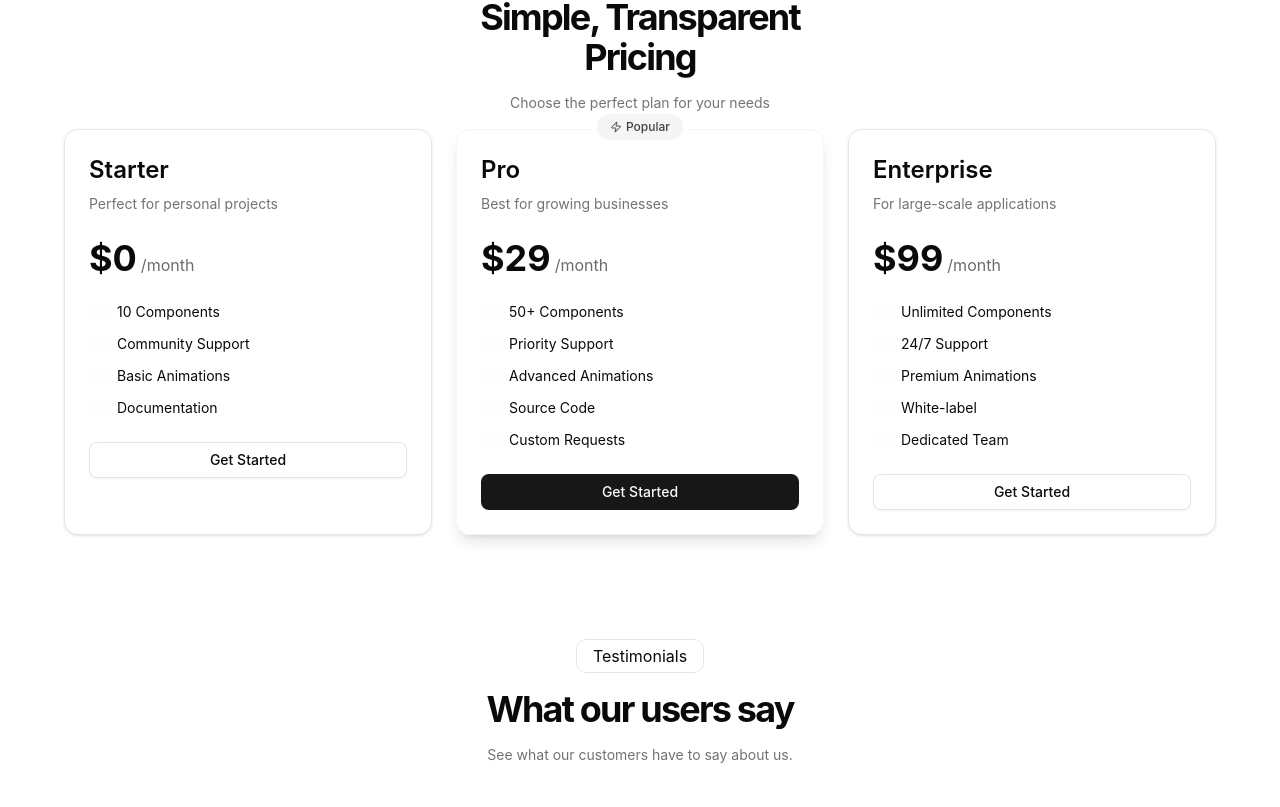
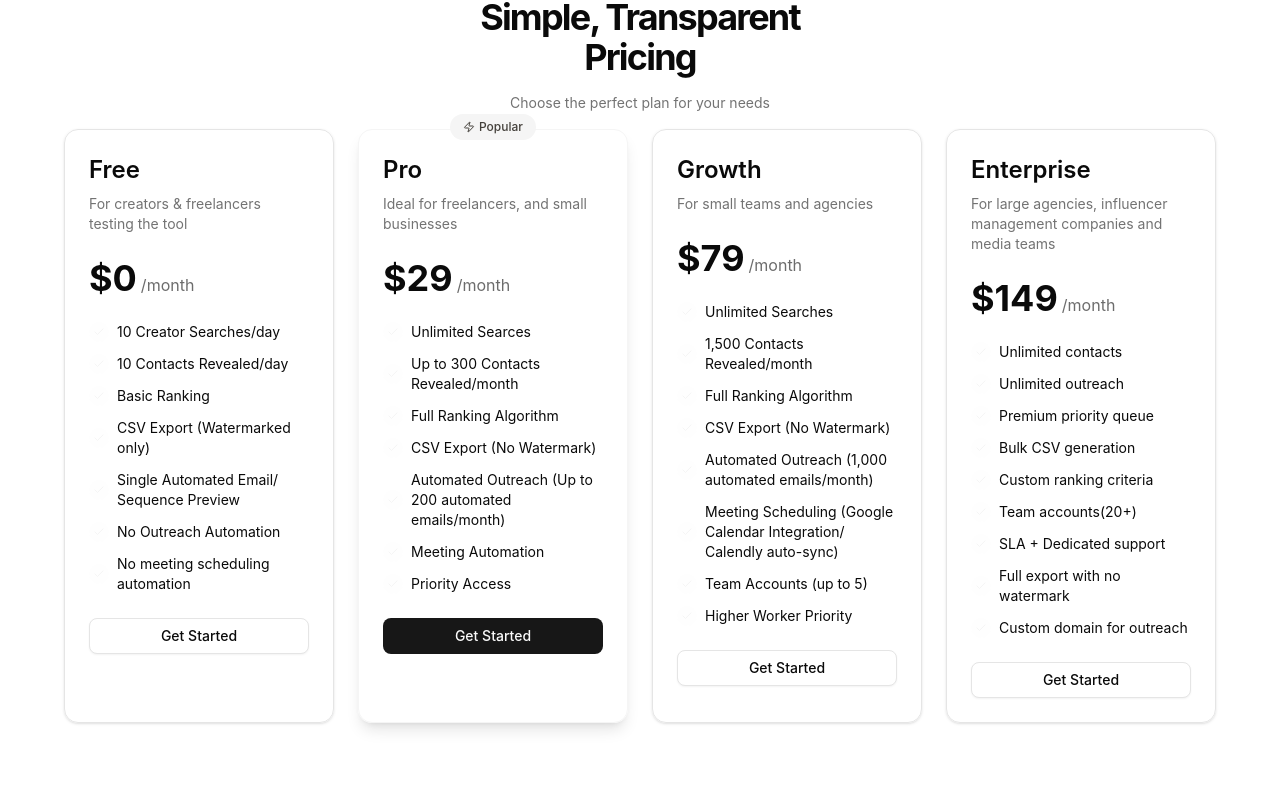
Before and after one commit to mahiavincent/tubeout, a Next.js app: page / in a window 1280 px wide. Shown: the part 1353-2160 px from the top of the page. Built offline with nearby package versions, Linux system fonts and the light colour scheme; grey boxes are pictures that could not be loaded.

Commit message:
Updated Files

```diff
--- a/src/app/dashboard/components/Empty.tsx
+++ b/src/app/dashboard/components/Empty.tsx
@@ -13,7 +13,7 @@ import {
 
 export function EmptyDemo() {
     return (
-        <Empty className="flex items-center mt-10 md:mt-1">
+        <Empty className="flex items-center mt-10 md:mt-0">
             <EmptyHeader>
                 <EmptyMedia variant="icon">
                     <IconEyeSearch />
@@ -24,16 +24,16 @@ export function EmptyDemo() {
                     your first creators.
                 </EmptyDescription>
             </EmptyHeader>
-            {/* <EmptyContent>
+            <EmptyContent>
                 <div className="flex gap-2">
-                    <Button>Create Project</Button>
-                    <Button variant="outline">Import Project</Button>
+                    <Button>Find Creators</Button>
+                    <Button variant="outline">Import CSV</Button>
                 </div>
-            </EmptyContent> */}
+            </EmptyContent>
             <Button
                 variant="link"
                 asChild
-                className="text-muted-foreground"
+                className="text-muted-foreground text-[12px]"
                 size="sm"
             >
                 <a href="#">
--- a/src/app/dashboard/page.tsx
+++ b/src/app/dashboard/page.tsx
@@ -97,8 +97,8 @@ export default function Page() {
                                 </div>
                             </div>
                             <div className="border-1 border-stone-200 dark:border-stone-200/10 flex-1 rounded-xl md:h-[20%] p-3 overflow-y-auto">
-                                <h4 className="scroll-m-20 text-lg font-semibold tracking-tight">Find Creators</h4>
-                                <div className="flex gap-3 flex-col-reverse mt-2 w-auto md:flex-row">
+                                <h4 className="scroll-m-20 text-lg font-semibold tracking-tight">Overview</h4>
+                                {/* <div className="flex gap-3 flex-col-reverse mt-2 w-auto md:flex-row">
                                     <div className="flex items-center border-1 border-stone-200 dark:border-stone-200/20 rounded-lg px-3 w-[100%]">
                                         <Search color="gray" size={21} onClick={() => toast.info('Welcome to TubeOut', { position: 'top-center' })}></Search>
                                         <Input className="text-sm dark:bg-neutral shadow-none w-[100%] focus-visible:outline-none focus-visible:ring-0 focus:ring-0 border-0" type="text" placeholder="Search keywords (e.g., 'tech review', 'fitness coach')"></Input>
@@ -115,7 +115,7 @@ export default function Page() {
                                             placeholder="Country"
                                         ></Combobox>
                                     </div>
-                                </div>
+                                </div> */}
                                 <EmptyDemo ></EmptyDemo>
                             </div>
                         </div>
--- a/src/components/app-sidebar.tsx
+++ b/src/components/app-sidebar.tsx
@@ -11,7 +11,7 @@ import {
   PieChart,
   Send,
   Settings2,
-  SquareTerminal,
+  LayoutDashboard
 } from "lucide-react"
 
 import { NavMain } from "@/components/nav-main"
@@ -36,67 +36,59 @@ const data = {
   },
   navMain: [
     {
-      title: "Playground",
+      title: "Dashboard",
       url: "#",
-      icon: SquareTerminal,
+      icon: LayoutDashboard,
       isActive: true,
       items: [
         {
-          title: "History",
+          title: "Find Creators",
           url: "#",
         },
         {
-          title: "Starred",
-          url: "#",
-        },
-        {
-          title: "Settings",
+          title: "Contacts Export",
           url: "#",
         },
       ],
     },
     {
-      title: "Models",
+      title: "Automation",
       url: "#",
       icon: Bot,
       items: [
         {
-          title: "Genesis",
+          title: "Send Email",
           url: "#",
         },
         {
-          title: "Explorer",
-          url: "#",
-        },
-        {
-          title: "Quantum",
+          title: "Set up Meeting",
           url: "#",
         },
       ],
     },
-    {
-      title: "Documentation",
-      url: "#",
-      icon: BookOpen,
-      items: [
-        {
-          title: "Introduction",
-          url: "#",
-        },
-        {
-          title: "Get Started",
-          url: "#",
-        },
-        {
-          title: "Tutorials",
-          url: "#",
-        },
-        {
-          title: "Changelog",
-          url: "#",
-        },
-      ],
-    },
+    // {
+    //   title: "Documentation",
+    //   url: "#",
+    //   icon: BookOpen,
+    //   items: [
+    //     {
+    //       title: "Introduction",
+    //       url: "#",
+    //     },
+    //     {
+    //       title: "Get Started",
+    //       url: "#",
+    //     },
+    //     {
+    //       title: "Tutorials",
+    //       url: "#",
+    //     },
+    //     {
+    //       title: "Changelog",
+    //       url: "#",
+    //     },
+    //   ],
+    // },
     {
       title: "Settings",
       url: "#",
@@ -107,7 +99,7 @@ const data = {
           url: "#",
         },
         {
-          title: "Team",
+          title: "Profile",
           url: "#",
         },
         {
@@ -135,17 +127,17 @@ const data = {
   ],
   projects: [
     {
-      name: "Design Engineering",
+      name: "Gmail",
       url: "#",
       icon: Frame,
     },
     {
-      name: "Sales & Marketing",
+      name: "Google Calendar",
       url: "#",
       icon: PieChart,
     },
     {
-      name: "Travel",
+      name: "Google Meet",
       url: "#",
       icon: Map,
     },
--- a/src/components/nav-main.tsx
+++ b/src/components/nav-main.tsx
@@ -35,7 +35,7 @@ export function NavMain({
 }) {
   return (
     <SidebarGroup>
-      <SidebarGroupLabel>Platform</SidebarGroupLabel>
+      <SidebarGroupLabel>Overview</SidebarGroupLabel>
       <SidebarMenu>
         {items.map((item) => (
           <Collapsible key={item.title} asChild defaultOpen={item.isActive}>
--- a/src/components/nav-projects.tsx
+++ b/src/components/nav-projects.tsx
@@ -1,8 +1,10 @@
 "use client"
 
 import {
+  CircuitBoardIcon,
   Folder,
   MoreHorizontal,
+  PlusCircle,
   Share,
   Trash2,
   type LucideIcon,
@@ -38,7 +40,7 @@ export function NavProjects({
 
   return (
     <SidebarGroup className="group-data-[collapsible=icon]:hidden">
-      <SidebarGroupLabel>Projects</SidebarGroupLabel>
+      <SidebarGroupLabel>Integrations</SidebarGroupLabel>
       <SidebarMenu>
         {projects.map((item) => (
           <SidebarMenuItem key={item.name}>
@@ -61,28 +63,22 @@ export function NavProjects({
                 align={isMobile ? "end" : "start"}
               >
                 <DropdownMenuItem>
-                  <Folder className="text-muted-foreground" />
-                  <span>View Project</span>
+                  <PlusCircle className="text-muted-foreground" />
+                  <span className="cursor-pointer ">Add New Account</span>
                 </DropdownMenuItem>
                 <DropdownMenuItem>
-                  <Share className="text-muted-foreground" />
-                  <span>Share Project</span>
+                  <CircuitBoardIcon className="text-muted-foreground" />
+                  <span className="cursor-pointer ">Change Account</span>
                 </DropdownMenuItem>
                 <DropdownMenuSeparator />
                 <DropdownMenuItem>
                   <Trash2 className="text-muted-foreground" />
-                  <span>Delete Project</span>
+                  <span className="cursor-pointer ">Delete Account</span>
                 </DropdownMenuItem>
               </DropdownMenuContent>
             </DropdownMenu>
           </SidebarMenuItem>
         ))}
-        <SidebarMenuItem>
-          <SidebarMenuButton>
-            <MoreHorizontal />
-            <span>More</span>
-          </SidebarMenuButton>
-        </SidebarMenuItem>
       </SidebarMenu>
     </SidebarGroup>
   )
--- a/src/components/sections/pricing-section.tsx
+++ b/src/components/sections/pricing-section.tsx
@@ -17,15 +17,18 @@ import { Badge } from "@/components/ui/badge";
 
 const plans = [
   {
-    name: "Starter",
+    name: "Free",
     price: "$0",
     period: "/month",
-    description: "Perfect for personal projects",
+    description: "For creators & freelancers testing the tool",
     features: [
-      "10 Components",
-      "Community Support",
-      "Basic Animations",
-      "Documentation",
+      "10 Creator Searches/day",
+      "10 Contacts Revealed/day",
+      "Basic Ranking",
+      "CSV Export (Watermarked only)",
+      "Single Automated Email/ Sequence Preview",
+      "No Outreach Automation",
+      "No meeting scheduling automation"
     ],
     popular: false,
   },
@@ -33,27 +36,50 @@ const plans = [
     name: "Pro",
     price: "$29",
     period: "/month",
-    description: "Best for growing businesses",
+    description: "Ideal for freelancers, and small businesses",
     features: [
-      "50+ Components",
-      "Priority Support",
-      "Advanced Animations",
-      "Source Code",
-      "Custom Requests",
+      "Unlimited Searces",
+      "Up to 300 Contacts Revealed/month",
+      "Full Ranking Algorithm",
+      "CSV Export (No Watermark)",
+      "Automated Outreach (Up to 200 automated emails/month)",
+      "Meeting Automation",
+      "Priority Access",
     ],
     popular: true,
   },
   {
+    name: "Growth",
+    price: "$79",
+    period: "/month",
+    description: "For small teams and agencies",
+    features: [
+      "Unlimited Searches",
+      "1,500 Contacts Revealed/month",
+      "Full Ranking Algorithm",
+      "CSV Export (No Watermark)",
+      "Automated Outreach (1,000 automated emails/month)",
+      "Meeting Scheduling (Google Calendar Integration/ Calendly auto-sync)",
+      "Team Accounts (up to 5)",
+      "Higher Worker Priority"
+    ],
+    popular: false,
+  },
+  {
     name: "Enterprise",
-    price: "$99",
+    price: "$149",
     period: "/month",
-    description: "For large-scale applications",
+    description: "For large agencies, influencer management companies and media teams",
     features: [
-      "Unlimited Components",
-      "24/7 Support",
-      "Premium Animations",
-      "White-label",
-      "Dedicated Team",
+      "Unlimited contacts",
+      "Unlimited outreach",
+      "Premium priority queue",
+      "Bulk CSV generation",
+      "Custom ranking criteria",
+      "Team accounts(20+)",
+      "SLA + Dedicated support",
+      "Full export with no watermark",
+      "Custom domain for outreach",
     ],
     popular: false,
   },
@@ -83,7 +109,7 @@ export function PricingSection() {
           </p>
         </motion.div>
 
-        <div className="grid grid-cols-1 gap-6 md:grid-cols-3 mt-4">
+        <div className="grid grid-cols-1 gap-6 md:grid-cols-4 mt-4">
           {plans.map((plan, index) => (
             <motion.div
               key={plan.name}
@@ -154,7 +180,7 @@ export function PricingSection() {
                           }}
                           className="flex h-5 w-5 shrink-0 items-center justify-center rounded-full bg-accent/10"
                         >
-                          <Check className="h-3 w-3 text-accent" />
+                          <Check className="h-3 w-3 text-neutral-100" />
                         </motion.div>
                         <span>{feature}</span>
                       </motion.li>
```
